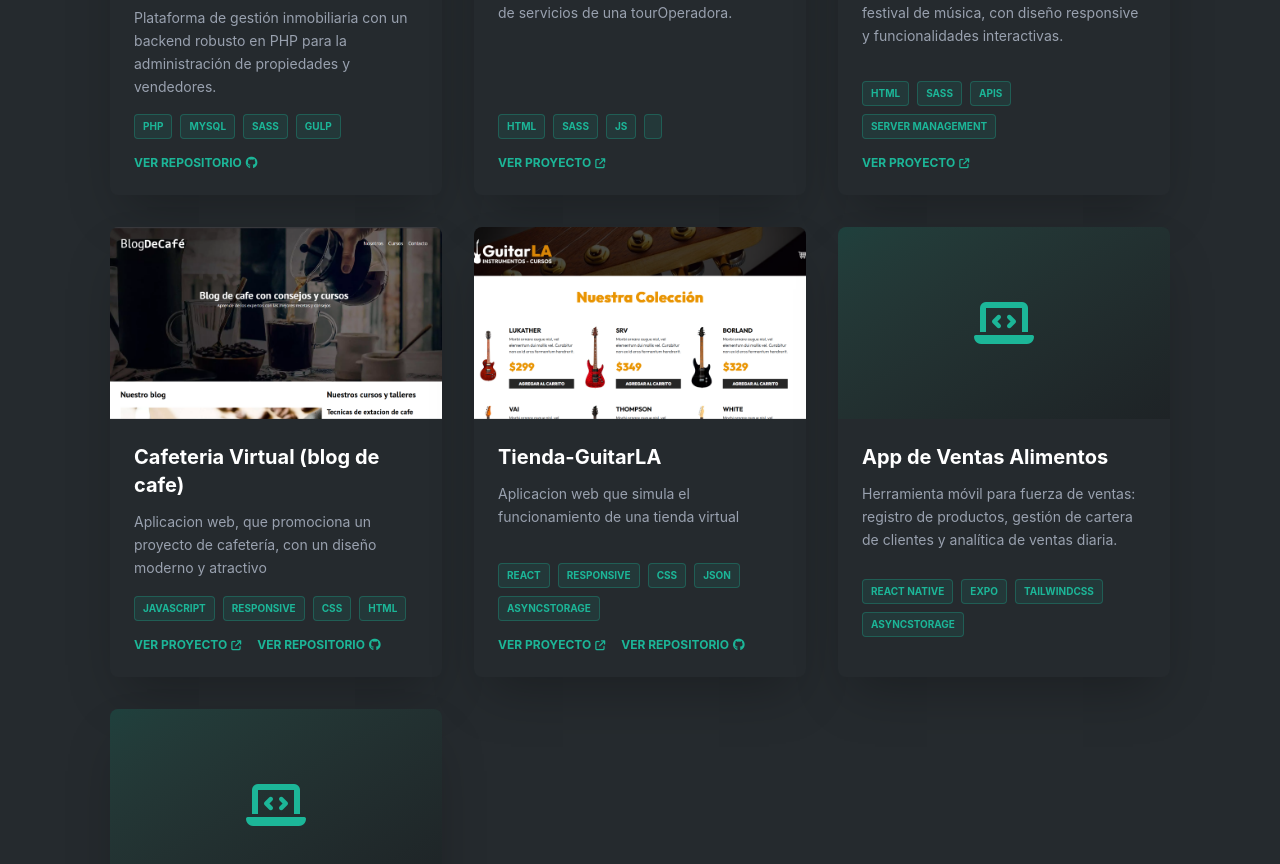
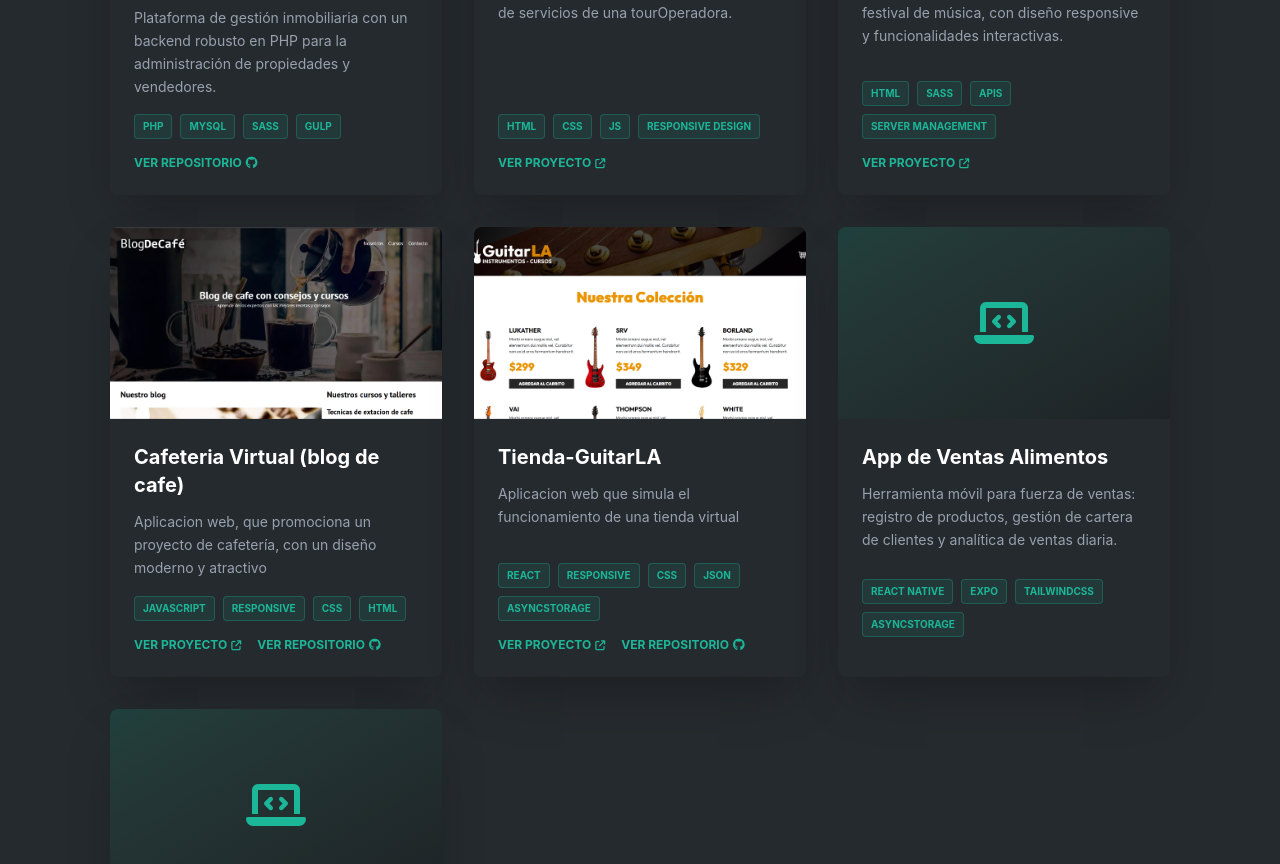
Before and after one commit to BamFavela17/Portafolio-AbrahamFavela, a React (Vite) app: page / in a window 1280 px wide. Shown: the part 5251-6115 px from the top of the page. Built offline with nearby package versions, Linux system fonts and the light colour scheme.

Commit message:
update cv

```diff
--- a/src/components/Projects.tsx
+++ b/src/components/Projects.tsx
@@ -89,7 +89,7 @@ const projects: ProjectItem[] = [
     url: "https://vamosturistiando.netlify.app/",
     Repo: "",
     image: "/img/vamosTuristiando.png",
-    tags: ["HTML", "SASS", "JS", ""],
+    tags: ["HTML", "CSS", "JS", "Responsive Design"],
     category: "Web",
   },
   {
```
Also changed, not shown: 1 other file (tests, documents, lock files or other folders).
